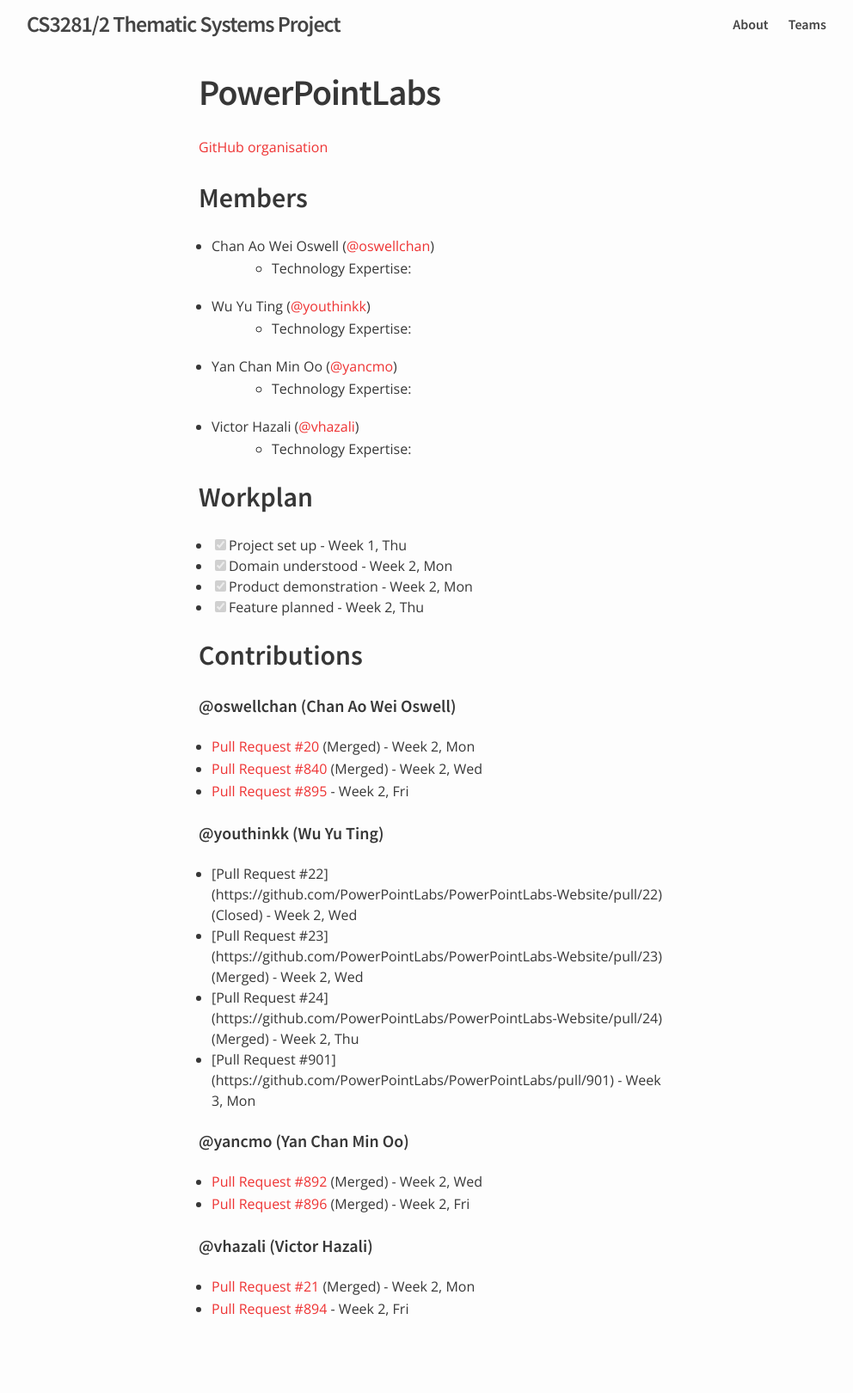
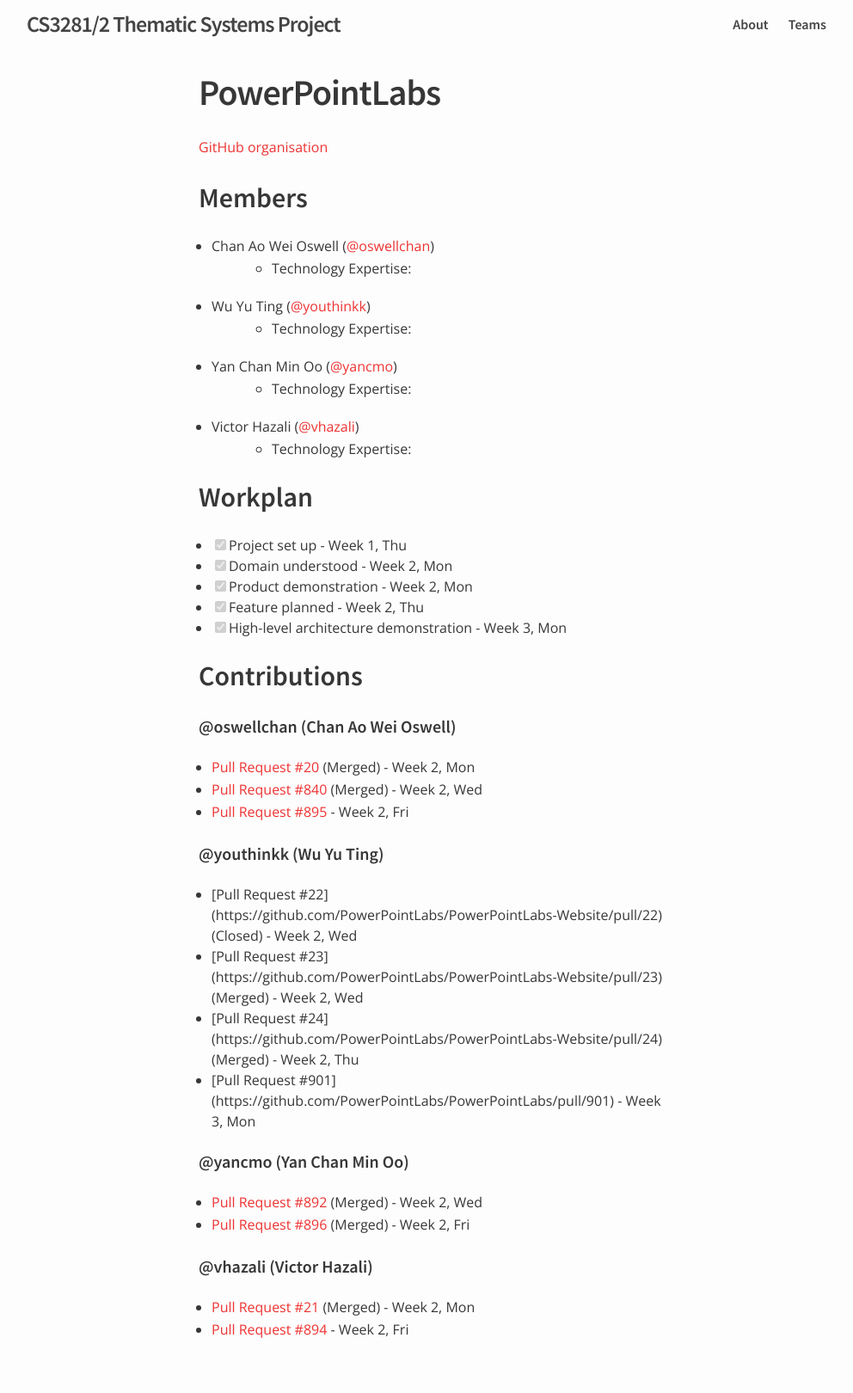
Before and after one commit to nus-oss/cs3281-AY1516S2-website, a Jekyll site: the page built from teams/powerpointlabs.md, in a window 1280 px wide. Shown: the whole page at 86% size, without its empty margins (139-1131 px from the left). Built offline with Jekyll 4.4.1, drawn with Linux system fonts in a browser that asks for light colours; before the commit the page ends 1596 px from its top, so only the background shows below that.

Commit message:
Update Team PL Workplan - Week 3, Monday

```diff
--- a/teams/powerpointlabs.md
+++ b/teams/powerpointlabs.md
@@ -21,6 +21,7 @@
 * [X] Domain understood - Week 2, Mon
 * [X] Product demonstration - Week 2, Mon
 * [X] Feature planned - Week 2, Thu
+* [X] High-level architecture demonstration - Week 3, Mon
 
 ## Contributions
 
```
